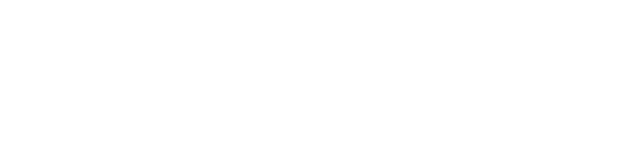
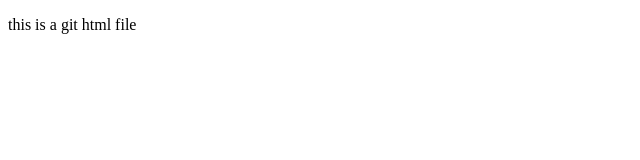
Before and after one commit to Praju8904/My-first-repository.-, a plain HTML site: page index.html in a window 1280 px wide. Shown: the whole page, without its empty margins (0-640 px from the left). Drawn offline with Linux system fonts and the light colour scheme.

Commit message:
editing html file

```diff
--- a/index.html
+++ b/index.html
@@ -6,6 +6,6 @@
     <title>Git</title>
 </head>
 <body>
-
+    <p>this is a git html file</p>
 </body>
 </html>
```
